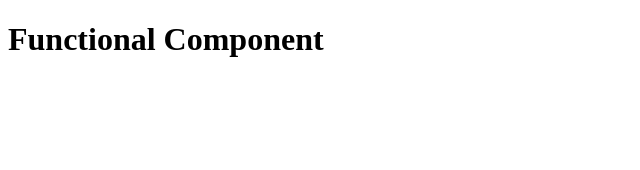
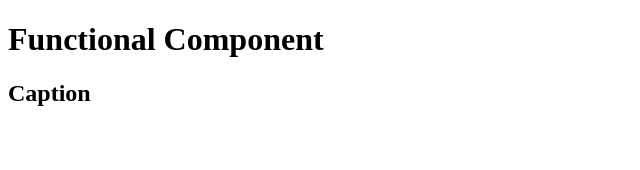
Before and after one commit to giovannalinda/react-fundamentals, a React app: page / in a window 1280 px wide. Shown: the top 170 px of the page, without its empty margins (0-640 px from the left). Built offline with nearby package versions, Linux system fonts and the light colour scheme.

Commit message:
react fragment

```diff
--- a/src/App.js
+++ b/src/App.js
@@ -1,7 +1,12 @@
 import React from 'react'
 
 function App() {
-  return <h1>Functional Component</h1>
+  return (
+    <>
+      <h1>Functional Component</h1>
+      <h2>Caption</h2>
+    </>
+  )
 }
 
 export default App
```
